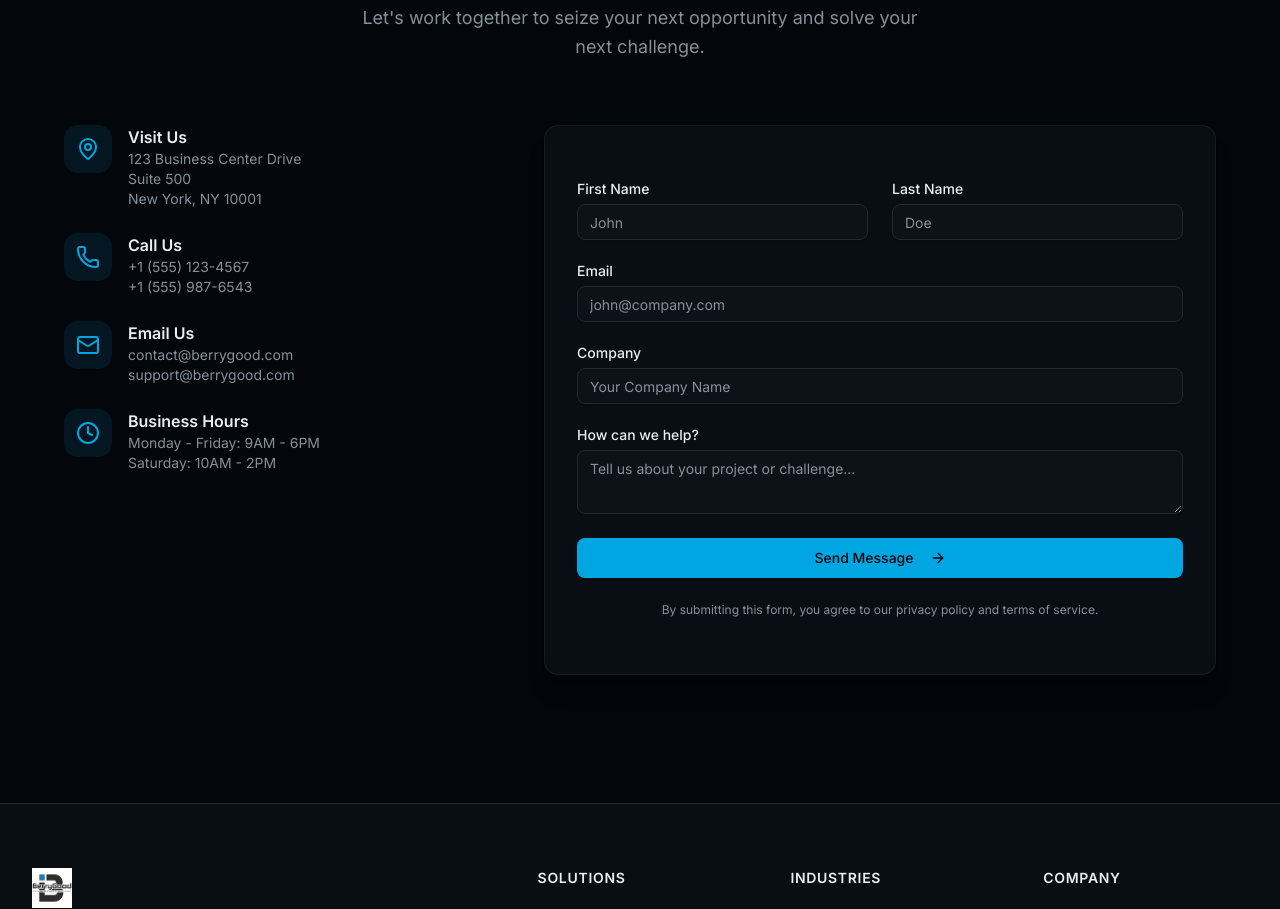
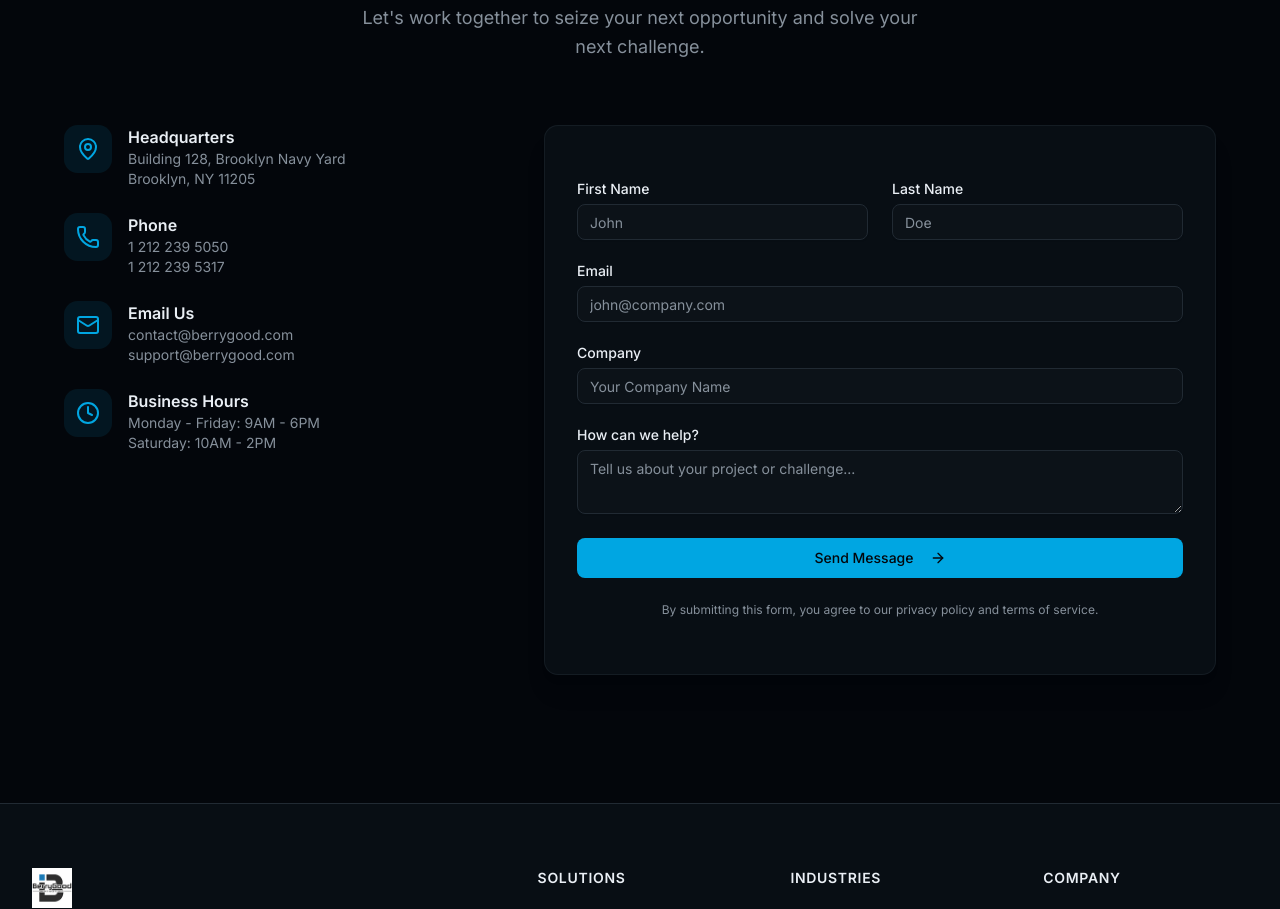
Before and after one commit to jessevela0105/berrygood, a Next.js app: page / in a window 1280 px wide. Shown: the part 9000-9909 px from the top of the page. Built offline with nearby package versions, Linux system fonts and the light colour scheme; a web font is replaced by a local one.

Commit message:
feat: update contact info and deploy to production
Update contact details and deploy to new address.

```diff
--- a/app/contact/page.tsx
+++ b/app/contact/page.tsx
@@ -24,12 +24,12 @@ const contactInfo = [
   {
     icon: MapPin,
     title: "Headquarters",
-    details: ["123 Business Center Drive", "Suite 500", "New York, NY 10001"],
+    details: ["Building 128, Brooklyn Navy Yard", "Brooklyn, NY 11205"],
   },
   {
     icon: Phone,
     title: "Phone",
-    details: ["+1 (555) 123-4567", "+1 (555) 987-6543"],
+    details: ["1 212 239 5050", "1 212 239 5317"],
   },
   {
     icon: Mail,
@@ -227,7 +227,7 @@ export default function ContactPage() {
             <div className="text-center">
               <MapPin className="h-12 w-12 text-primary/30 mx-auto mb-4" />
               <p className="text-muted-foreground">Interactive map coming soon</p>
-              <p className="text-sm text-muted-foreground mt-1">123 Business Center Drive, New York, NY 10001</p>
+              <p className="text-sm text-muted-foreground mt-1">Building 128, Brooklyn Navy Yard, Brooklyn, NY 11205</p>
             </div>
           </div>
         </div>
--- a/components/contact.tsx
+++ b/components/contact.tsx
@@ -11,13 +11,13 @@ import { MapPin, Phone, Mail, Clock, CheckCircle, ArrowRight } from "lucide-reac
 const contactInfo = [
   {
     icon: MapPin,
-    title: "Visit Us",
-    details: ["123 Business Center Drive", "Suite 500", "New York, NY 10001"],
+    title: "Headquarters",
+    details: ["Building 128, Brooklyn Navy Yard", "Brooklyn, NY 11205"],
   },
   {
     icon: Phone,
-    title: "Call Us",
-    details: ["+1 (555) 123-4567", "+1 (555) 987-6543"],
+    title: "Phone",
+    details: ["1 212 239 5050", "1 212 239 5317"],
   },
   {
     icon: Mail,
```
